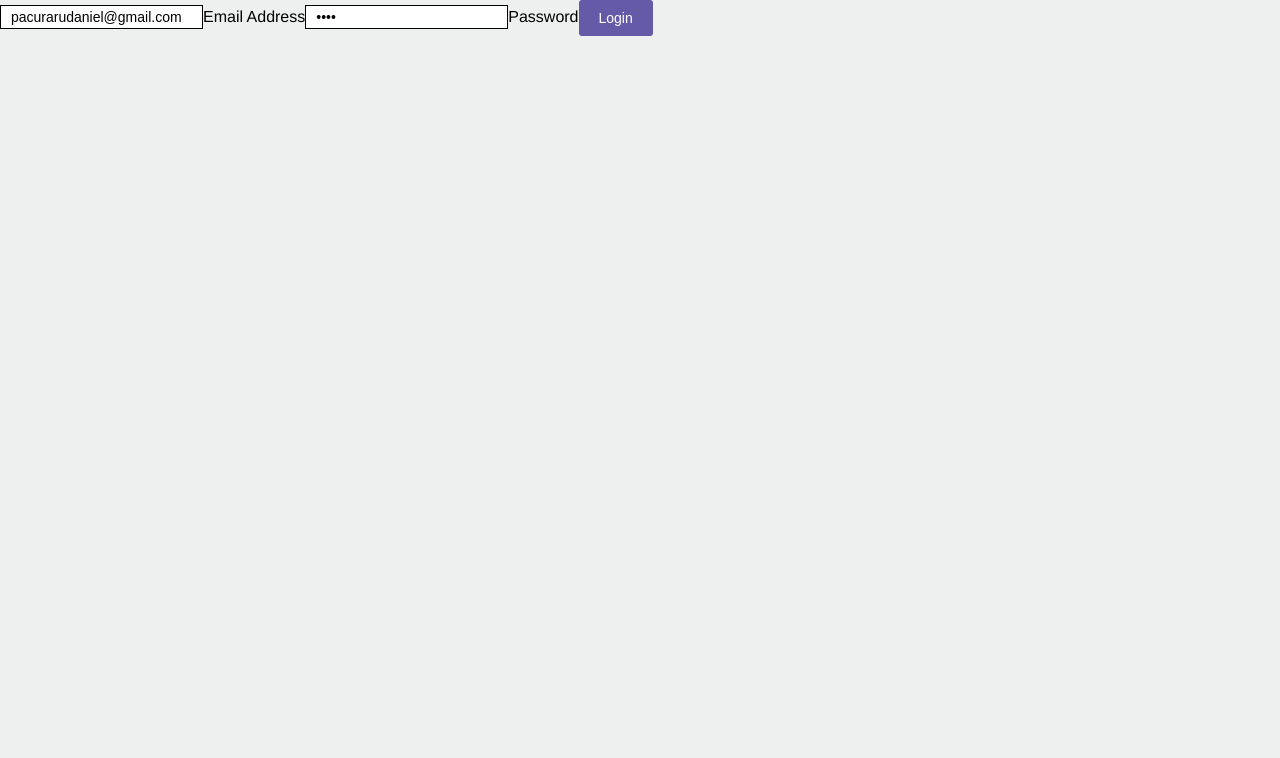
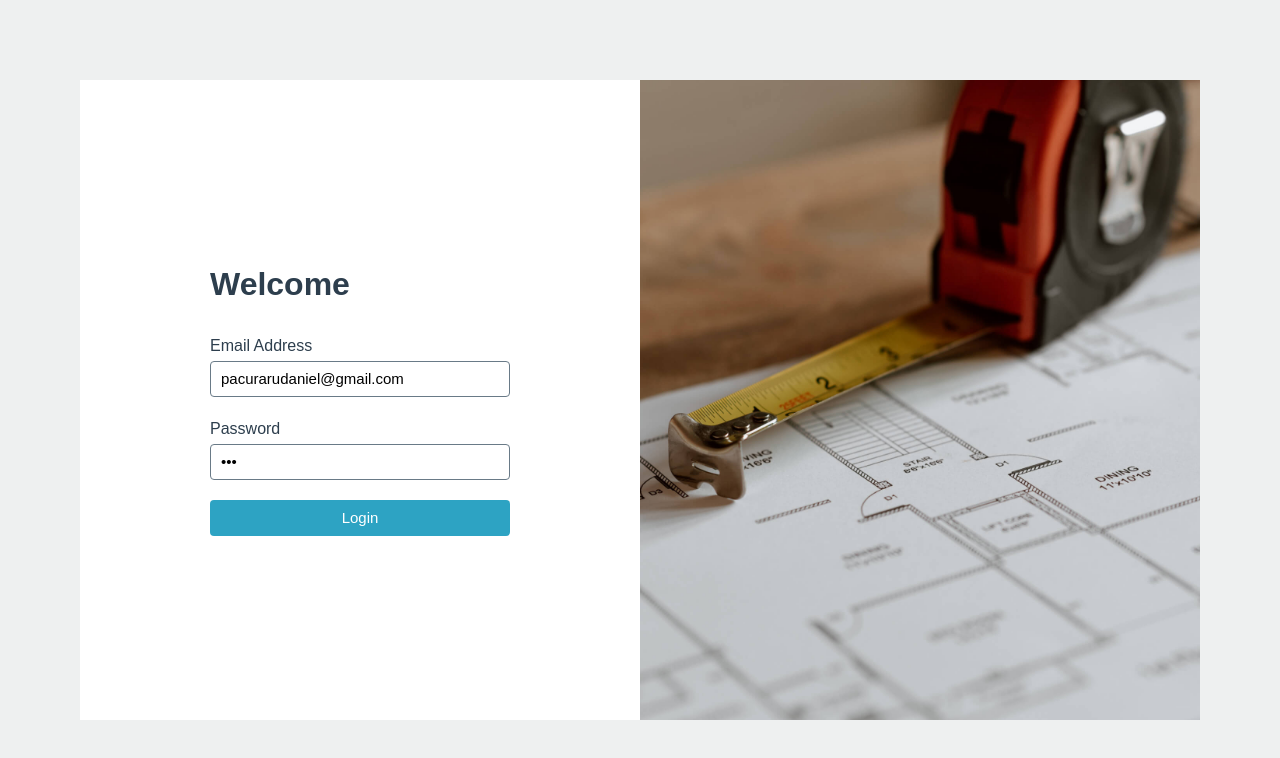
Before and after one commit to danielpacuraru/katalog-web, an Angular app: page /login in a window 1280 px wide. Shown: the top 758 px of the page. Built offline with nearby package versions, Linux system fonts and the light colour scheme.

Commit message:
login page

```diff
--- /dev/null
+++ b/src/app/_components/main/user.resolver.ts
@@ -0,0 +1,19 @@
+import { Injectable } from '@angular/core';
+import { Resolve } from '@angular/router';
+import { Observable } from 'rxjs';
+
+import { AuthService } from '../../_services/auth.service';
+import { User } from '../../_models/auth';
+
+@Injectable({ providedIn: 'root' })
+export class UserResolver implements Resolve<User> {
+
+  constructor(
+    private authService: AuthService
+  ) { }
+
+  resolve(): Observable<User> {
+    return this.authService.me();
+  }
+
+}
--- a/src/app/_models/auth.ts
+++ b/src/app/_models/auth.ts
@@ -1,10 +1,8 @@
 export interface User {
-  _id: string;
   name: string;
   email: string;
 }
 
 export interface Auth {
   token: string;
-  user: User;
 }
--- a/src/app/_services/auth.service.ts
+++ b/src/app/_services/auth.service.ts
@@ -24,8 +24,16 @@ export class AuthService {
       .post<Auth>(`${environment.apiUrl}/login`, { email, password })
       .pipe(tap((auth: Auth) => {
         localStorage.setItem('token', auth.token);
-        this.user.next(auth.user);
       }));
   }
 
+  public me(): Observable<User> {
+    return this.http
+      .get<User>(`${environment.apiUrl}/me`);
+  }
+
+  public token(): string | null {
+    return localStorage.getItem('token');
+  }
+
 }
--- /dev/null
+++ b/src/app/_services/token.interceptor.ts
@@ -0,0 +1,26 @@
+import { Injectable } from '@angular/core';
+import { HttpInterceptor, HttpRequest, HttpHandler, HttpEvent } from '@angular/common/http';
+import { Observable } from 'rxjs';
+
+import { AuthService } from './auth.service';
+
+@Injectable()
+export class TokenInterceptor implements HttpInterceptor {
+
+  constructor(
+    private authService: AuthService
+  ) { }
+
+  intercept(request: HttpRequest<any>, next: HttpHandler): Observable<HttpEvent<any>> {
+    const token = this.authService.token();
+
+    if(token) {
+      request = request.clone({
+        setHeaders: { Authorization: `Bearer ${token}` }
+      });
+    }
+
+    return next.handle(request);
+  }
+
+}
--- a/src/app/app-routing.module.ts
+++ b/src/app/app-routing.module.ts
@@ -2,13 +2,17 @@ import { NgModule } from '@angular/core';
 import { RouterModule, Routes } from '@angular/router';
 
 import { MainComponent } from './_components/main/main.component';
+import { UserResolver } from './_components/main/user.resolver';
+import { ProjectsPageComponent } from './projects-page/projects-page.component';
 import { LoginPageComponent } from './login-page/login-page.component';
-import { ProjectsPageComponent } from './projects-page/projects-page.component';
 
 const routes: Routes = [
   {
     path: '',
     component: MainComponent,
+    resolve: {
+      user: UserResolver
+    },
     children: [
       {
         path: '',
--- a/src/app/app.module.ts
+++ b/src/app/app.module.ts
@@ -1,11 +1,12 @@
 import { NgModule } from '@angular/core';
 import { BrowserModule } from '@angular/platform-browser';
 import { FormsModule, ReactiveFormsModule } from '@angular/forms';
-import { HttpClientModule } from '@angular/common/http';
+import { HttpClientModule, HTTP_INTERCEPTORS } from '@angular/common/http';
 
 import { AppRoutingModule } from './app-routing.module';
 import { AppComponent } from './app.component';
 import { MainComponent } from './_components/main/main.component';
+import { TokenInterceptor } from './_services/token.interceptor';
 import { LoginPageComponent } from './login-page/login-page.component';
 import { ProjectsPageComponent } from './projects-page/projects-page.component';
 
@@ -23,7 +24,11 @@ import { ProjectsPageComponent } from './projects-page/projects-page.component';
     HttpClientModule,
     AppRoutingModule
   ],
-  providers: [],
+  providers: [{
+    provide: HTTP_INTERCEPTORS,
+    useClass: TokenInterceptor,
+    multi: true
+  }],
   bootstrap: [AppComponent]
 })
 export class AppModule { }
--- a/src/app/login-page/login-page.component.html
+++ b/src/app/login-page/login-page.component.html
@@ -1,9 +1,22 @@
-<form [formGroup]="loginForm" (ngSubmit)="submit()">
-  <input id="email" type="email" formControlName="email">
-  <label for="email">Email Address</label>
-
-  <input id="password" type="password" formControlName="password">
-  <label for="password">Password</label>
-
-  <button type="submit" class="button lg primary">Login</button>
-</form>
+<main>
+  <section class="login-form">
+    <div class="login-box">
+      <div class="row">
+        <h2>Welcome</h2>
+      </div>
+      <form [formGroup]="loginForm" (ngSubmit)="submit()">
+        <fieldset>
+          <label for="email">Email Address</label>
+          <input id="email" type="email" formControlName="email">
+        </fieldset>
+        <fieldset>
+          <label for="password">Password</label>
+          <input id="password" type="password" formControlName="password">
+        </fieldset>
+        <button type="submit">Login</button>
+      </form>
+    </div>
+  </section>
+  <section class="login-image">
+  </section>
+</main>
--- a/src/app/login-page/login-page.component.less
+++ b/src/app/login-page/login-page.component.less
@@ -1,11 +1,75 @@
 :host {
   width: 100%;
   height: 100vh;
+  padding: 80px;
+  box-sizing: border-box;
   display: block;
 }
 
-input {
-  padding: 3px 10px;
-  border: 1px solid black;
-  font: 14px sans-serif;
+main {
+  background: white;
+  width: 100%;
+  max-width: 1440px;
+  height: 100%;
+  margin: 0 auto;
 }
+
+.login-form {
+  width: 50%;
+  height: 100%;
+  display: flex;
+  align-items: center;
+  justify-content: center;
+  float: left;
+}
+
+.login-image {
+  background: url('/assets/login-bg.jpg');
+  background-size: cover;
+  width: 50%;
+  height: 100%;
+  float: left;
+}
+
+.login-box {
+  width: 300px;
+}
+
+.login-box h2 {
+  margin-bottom: 30px;
+  font: bold 32px/40px sans-serif;
+  color: #2D3E4D;
+}
+
+.login-box fieldset {
+  margin-bottom: 20px;
+}
+
+.login-box label {
+  margin-bottom: 3px;
+  display: block;
+  font: 16px/24px sans-serif;
+  color: #2D3E4D;
+}
+
+.login-box input {
+  width: 100%;
+  padding: 8px 10px 9px;
+  border: 1px solid #697A87;
+  border-radius: 4px;
+  box-sizing: border-box;
+  display: block;
+  font: 15px sans-serif;
+}
+
+.login-box button {
+  background: #2DA3C3;
+  width: 100%;
+  padding: 9px 10px 10px;
+  border-radius: 4px;
+  display: block;
+  cursor: pointer;
+  font: 15px sans-serif;
+  color: white;
+  text-align: center;
+}
--- a/src/app/login-page/login-page.component.ts
+++ b/src/app/login-page/login-page.component.ts
@@ -1,7 +1,9 @@
 import { Component } from '@angular/core';
 import { FormBuilder, FormGroup, Validators } from '@angular/forms';
+import { Router } from '@angular/router';
 
 import { AuthService } from '../_services/auth.service';
+import { User, Auth } from '../_models/auth';
 
 @Component({
   selector: 'login-page',
@@ -10,23 +12,29 @@ import { AuthService } from '../_services/auth.service';
 })
 export class LoginPageComponent {
 
-  public loginForm: FormGroup= this.formBuilder.group({
-    email: ['pacurarudaniel@gmail.com', [ Validators.required, Validators.email ]],
-    password: ['1234', Validators.required ]
-  });
+  public loginForm: FormGroup;
 
   constructor(
     private formBuilder: FormBuilder,
+    private router: Router,
     private authService: AuthService
-  ) { }
-
-  public get f() { return this.loginForm.controls; }
+  ) {
+    this.loginForm = this.formBuilder.group({
+      email: ['pacurarudaniel@gmail.com', [ Validators.required, Validators.email ]],
+      password: ['123', Validators.required ]
+    });
+  }
 
   public submit(): void {
-    const email = this.loginForm.value.email;
-    const password = this.loginForm.value.password;
+    const { email, password } = this.loginForm.value;
 
-    this.authService.login(email, password).subscribe();
+    this.authService
+      .login(email, password)
+      .subscribe((auth: Auth) => {
+        this.router.navigateByUrl('/');
+      }, () => {
+        console.log('error');
+      });
   }
 
 }
```
Also changed, not shown: src/assets/login-bg.jpg (added).
